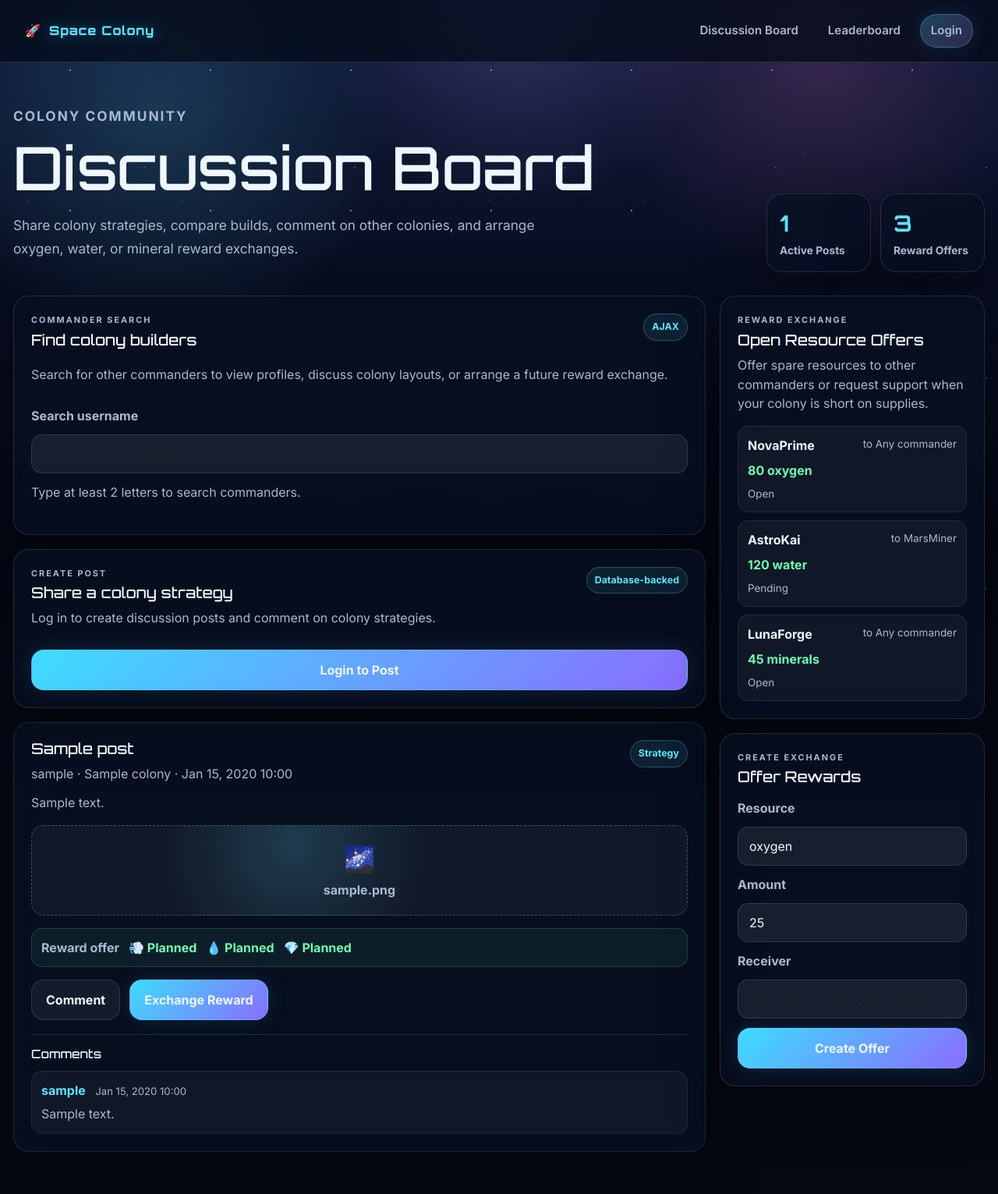
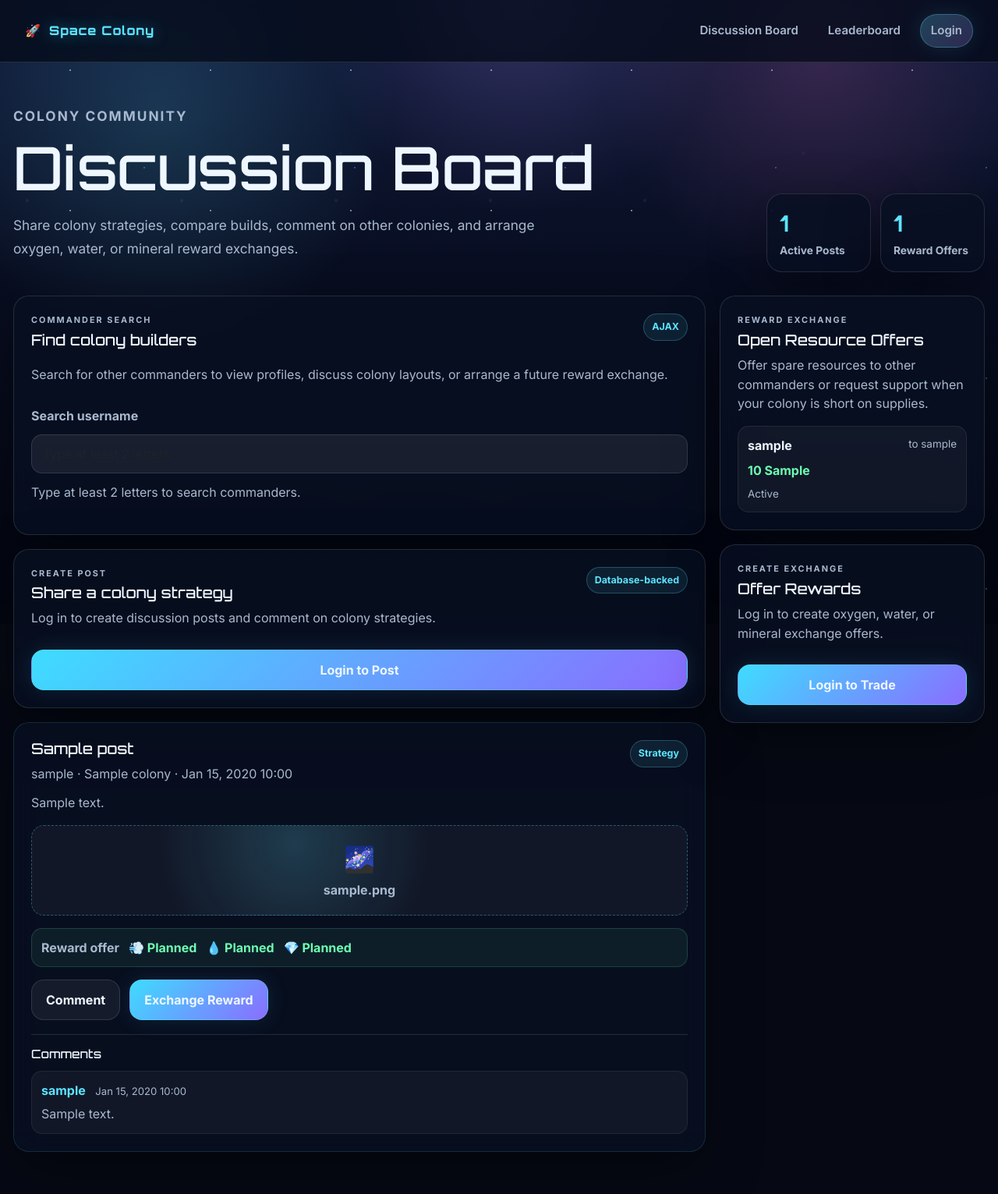
Before and after one commit to bkarthikey/AWD-group-project, a Flask app: page /discussion in a window 1280 px wide. Shown: the whole page at 78% size. Run offline with Flask 3, Linux system fonts and the light colour scheme; tables that the repository leaves empty hold one stand-in row (values such as "Sample post").

Commit message:
Connect reward exchanges to database

```diff
--- a/app/forms.py
+++ b/app/forms.py
@@ -1,6 +1,16 @@
 from flask_wtf import FlaskForm
-from wtforms import BooleanField, EmailField, HiddenField, PasswordField, StringField, SubmitField, TextAreaField
-from wtforms.validators import DataRequired, Email, EqualTo, Length
+from wtforms import (
+    BooleanField,
+    EmailField,
+    HiddenField,
+    IntegerField,
+    PasswordField,
+    SelectField,
+    StringField,
+    SubmitField,
+    TextAreaField,
+)
+from wtforms.validators import DataRequired, Email, EqualTo, Length, NumberRange, Optional
 
 
 class RegisterForm(FlaskForm):
@@ -34,3 +44,18 @@ class CommentForm(FlaskForm):
     post_id = HiddenField("Post ID", validators=[DataRequired()])
     content = TextAreaField("Comment", validators=[DataRequired(), Length(min=2, max=500)])
     submit = SubmitField("Add Comment")
+
+
+class RewardExchangeForm(FlaskForm):
+    resource_type = SelectField(
+        "Resource",
+        choices=[
+            ("oxygen", "oxygen"),
+            ("water", "water"),
+            ("minerals", "minerals"),
+        ],
+        validators=[DataRequired()],
+    )
+    amount = IntegerField("Amount", default=25, validators=[DataRequired(), NumberRange(min=1, max=100000)])
+    receiver_username = StringField("Receiver", validators=[Optional(), Length(max=80)])
+    submit = SubmitField("Create Offer")
--- a/app/routes.py
+++ b/app/routes.py
@@ -2,8 +2,8 @@ from flask import Blueprint, flash, redirect, render_template, request, url_for
 from flask_login import current_user, login_required, login_user, logout_user
 
 from .extensions import db
-from .forms import CommentForm, DiscussionPostForm, LoginForm, RegisterForm
-from .models import Colony, Comment, DiscussionPost, User
+from .forms import CommentForm, DiscussionPostForm, LoginForm, RegisterForm, RewardExchangeForm
+from .models import Colony, Comment, DiscussionPost, RewardExchange, User
 
 main_bp = Blueprint("main", __name__)
 
@@ -91,6 +91,7 @@ def upgrades():
 def discussion():
     post_form = DiscussionPostForm(prefix="post")
     comment_form = CommentForm(prefix="comment")
+    exchange_form = RewardExchangeForm(prefix="exchange")
 
     if request.method == "POST":
         if not current_user.is_authenticated:
@@ -126,6 +127,28 @@ def discussion():
             flash("Comment added.", "success")
             return redirect(url_for("main.discussion"))
 
+        if request.form.get("form_name") == "create_exchange" and exchange_form.validate_on_submit():
+            receiver_username = (exchange_form.receiver_username.data or "").strip()
+            receiver = None
+
+            if receiver_username:
+                receiver = User.query.filter_by(username=receiver_username).first()
+                if not receiver:
+                    flash("Receiver username not found.", "error")
+                    return redirect(url_for("main.discussion"))
+
+            exchange = RewardExchange(
+                sender=current_user,
+                receiver=receiver,
+                resource_type=exchange_form.resource_type.data,
+                amount=exchange_form.amount.data,
+                status="open",
+            )
+            db.session.add(exchange)
+            db.session.commit()
+            flash("Reward exchange offer created.", "success")
+            return redirect(url_for("main.discussion"))
+
         flash("Please check the discussion form and try again.", "error")
 
     posts = (
@@ -135,11 +158,12 @@ def discussion():
         .all()
     )
 
-    exchange_offers = [
-        {"sender": "NovaPrime", "receiver": "Any commander", "resource": "oxygen", "amount": 80, "status": "Open"},
-        {"sender": "AstroKai", "receiver": "MarsMiner", "resource": "water", "amount": 120, "status": "Pending"},
-        {"sender": "LunaForge", "receiver": "Any commander", "resource": "minerals", "amount": 45, "status": "Open"},
-    ]
+    exchange_offers = (
+        RewardExchange.query
+        .order_by(RewardExchange.created_at.desc())
+        .limit(10)
+        .all()
+    )
 
     return render_template(
         "discussion.html",
@@ -147,6 +171,7 @@ def discussion():
         exchange_offers=exchange_offers,
         post_form=post_form,
         comment_form=comment_form,
+        exchange_form=exchange_form,
     )
 
 
--- a/app/templates/discussion.html
+++ b/app/templates/discussion.html
@@ -162,11 +162,15 @@
           {% for offer in exchange_offers %}
             <div class="exchange-item">
               <div>
-                <strong>{{ offer.sender }}</strong>
-                <span>to {{ offer.receiver }}</span>
+                <strong>{{ offer.sender.username }}</strong>
+                <span>to {{ offer.receiver.username if offer.receiver else "Any commander" }}</span>
               </div>
-              <p>{{ offer.amount }} {{ offer.resource }}</p>
-              <em>{{ offer.status }}</em>
+              <p>{{ offer.amount }} {{ offer.resource_type }}</p>
+              <em>{{ offer.status|title }}</em>
+            </div>
+          {% else %}
+            <div class="discussion-empty compact">
+              <p>No reward offers yet. Create one to start resource trading.</p>
             </div>
           {% endfor %}
         </div>
@@ -175,22 +179,28 @@
       <section class="discussion-panel reward-exchange-panel">
         <p class="eyebrow mini">Create exchange</p>
         <h2>Offer Rewards</h2>
-        <form class="exchange-form">
-          <label for="exchangeResource">Resource</label>
-          <select id="exchangeResource" class="form-control">
-            <option>oxygen</option>
-            <option>water</option>
-            <option>minerals</option>
-          </select>
+        {% if current_user.is_authenticated %}
+          <form class="exchange-form" method="post" action="{{ url_for('main.discussion') }}">
+            {{ exchange_form.hidden_tag() }}
+            <input type="hidden" name="form_name" value="create_exchange">
 
-          <label for="exchangeAmount">Amount</label>
-          <input id="exchangeAmount" class="form-control" type="number" min="1" value="25">
+            {{ exchange_form.resource_type.label }}
+            {{ exchange_form.resource_type(class="form-control") }}
 
-          <label for="exchangeReceiver">Receiver</label>
-          <input id="exchangeReceiver" class="form-control" type="text" placeholder="Username or Any commander">
+            {{ exchange_form.amount.label }}
+            {{ exchange_form.amount(class="form-control", min="1") }}
 
-          <button class="primary-btn btn" type="button">Create Offer</button>
-        </form>
+            {{ exchange_form.receiver_username.label }}
+            {{ exchange_form.receiver_username(class="form-control", placeholder="Username or leave blank") }}
+
+            {{ exchange_form.submit(class="primary-btn btn") }}
+          </form>
+        {% else %}
+          <div class="discussion-empty compact">
+            <p>Log in to create oxygen, water, or mineral exchange offers.</p>
+            <a href="{{ url_for('main.login') }}" class="primary-btn btn">Login to Trade</a>
+          </div>
+        {% endif %}
       </section>
     </aside>
   </section>
```
Also changed, not shown: tests/test_discussion.py (+65 -0 lines).
